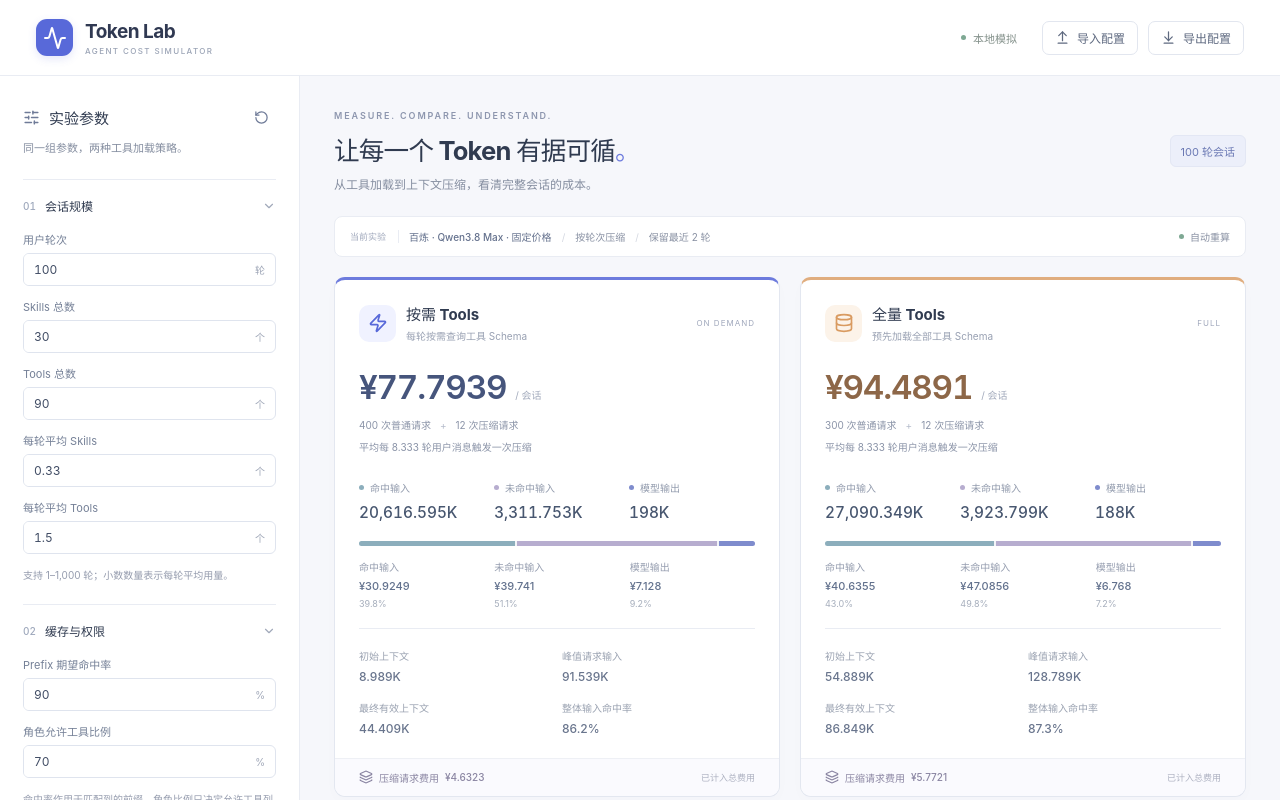
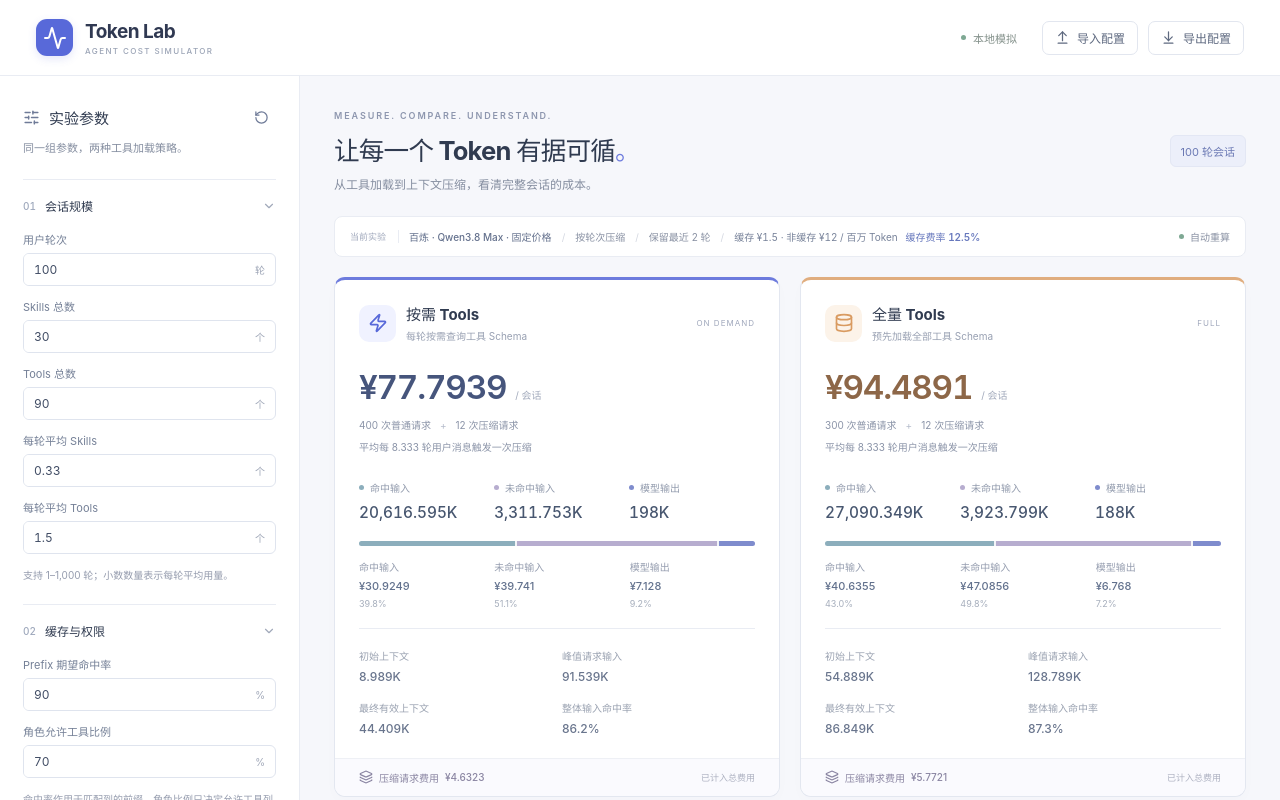
Before and after one commit to Eilumie/mcp-token-lab, a Vue app: page / in a window 1280 px wide. Shown: the top 800 px of the page. Built offline with nearby package versions, Linux system fonts and the light colour scheme.

Commit message:
feat: 在实验场景栏展示缓存费率与定价信息

```diff
--- a/src/App.vue
+++ b/src/App.vue
@@ -15,6 +15,11 @@ const busy = ref(false);
 const failure = ref("");
 const mobileParams = ref(false);
 const importInput = ref(null);
+const cacheRate = computed(() => config.value.model.inputNotCachedPrice > 0
+  ? config.value.model.inputCachedPrice / config.value.model.inputNotCachedPrice
+  : null);
+const formatPrice = (price) => Number(price).toLocaleString("zh-CN", { maximumFractionDigits: 6 });
+const formatPercent = (rate) => rate === null ? "—" : `${Number((rate * 100).toFixed(2))}%`;
 let worker, debounce, deadline;
 function cancel() {
   clearTimeout(debounce);
@@ -84,7 +89,7 @@ async function importConfig(event) {
     <main>
       <div class="page-heading"><div><p class="eyebrow">MEASURE. COMPARE. UNDERSTAND.</p><h1>让每一个 Token 有据可循<span>。</span></h1><p>从工具加载到上下文压缩，看清完整会话的成本。</p></div><span class="session-badge">{{ config.simulation.turnTotalCount || '—' }} 轮会话</span></div>
       <div v-if="notice" class="notice" role="status"><Check :size="15" /><span>{{ notice }}</span><button class="icon-button" aria-label="关闭通知" @click="notice = ''"><X :size="14" /></button></div>
-      <div class="scenario-strip"><span class="scenario-label">当前实验</span><strong>{{ config.model.name }}</strong><span class="separator">/</span><span>{{ config.simulation.compressionThresholdType === 'TURN' ? '按轮次压缩' : '按 Token 压缩' }}</span><span class="separator">/</span><span>保留最近 {{ config.simulation.compressionKeepTurns }} 轮</span><span class="auto-indicator"><i></i>自动重算</span></div>
+      <div class="scenario-strip"><span class="scenario-label">当前实验</span><strong>{{ config.model.name }}</strong><span class="separator">/</span><span>{{ config.simulation.compressionThresholdType === 'TURN' ? '按轮次压缩' : '按 Token 压缩' }}</span><span class="separator">/</span><span>保留最近 {{ config.simulation.compressionKeepTurns }} 轮</span><span class="separator">/</span><span class="cache-rate">缓存 {{ config.model.currency }}{{ formatPrice(config.model.inputCachedPrice) }} · 非缓存 {{ config.model.currency }}{{ formatPrice(config.model.inputNotCachedPrice) }} / 百万 Token <b>缓存费率 {{ formatPercent(cacheRate) }}</b></span><span class="auto-indicator"><i></i>自动重算</span></div>
       <div v-if="Object.keys(errors).length" class="empty-state" role="alert"><SlidersHorizontal :size="30" /><h2>请修正实验参数</h2><p>{{ Object.values(errors)[0] }}</p><button class="mobile-only" @click="mobileParams = true">打开参数面板</button></div>
       <div v-else-if="failure" class="empty-state" role="alert"><h2>暂时无法完成模拟</h2><p>{{ failure }}</p><button @click="config = JSON.parse(JSON.stringify(config))">重新计算</button></div>
       <div v-else-if="busy" class="empty-state" role="status"><LoaderCircle class="spinner" :size="30" /><h2>正在模拟完整会话</h2><p>逐次记录请求、缓存与上下文压缩…</p></div>
--- a/src/style.css
+++ b/src/style.css
@@ -76,6 +76,8 @@ h1 > span { color: #6d7bdd; }
 .scenario-strip { display: flex; align-items: center; flex-wrap: wrap; gap: 10px; border: 1px solid var(--line); background: #fff; padding: 12px 15px; border-radius: 8px; color: #8991a3; font-size: 10px; margin-bottom: 20px; }
 .scenario-label { font-size: 9px; color: #a2aabd; border-right: 1px solid var(--line); padding-right: 12px; }
 .scenario-strip strong { font-weight: 500; color: #64718d; }
+.cache-rate { color: #78839a; font-variant-numeric: tabular-nums; }
+.cache-rate b { margin-left: 5px; color: #6778bd; font-weight: 600; }
 .separator { color: #d4d8e1; }
 .auto-indicator { display: flex; align-items: center; gap: 6px; margin-left: auto; white-space: nowrap; }
 .comparison-cards { display: grid; grid-template-columns: 1fr 1fr; gap: 20px; }
```
